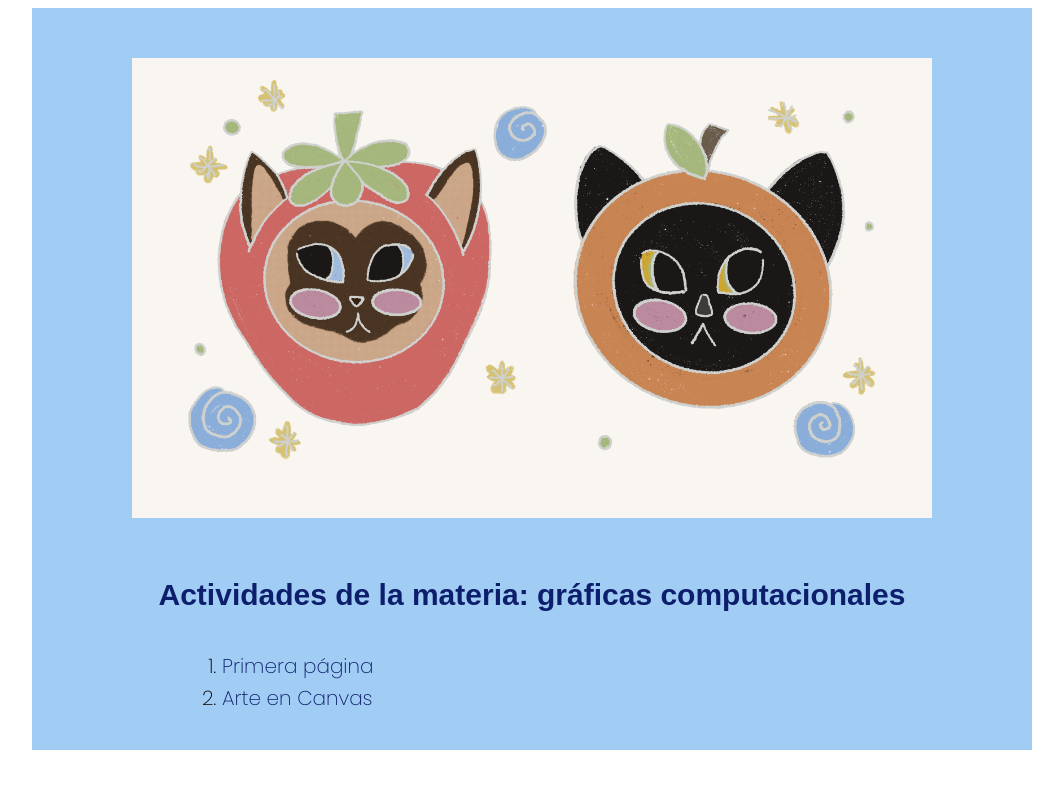
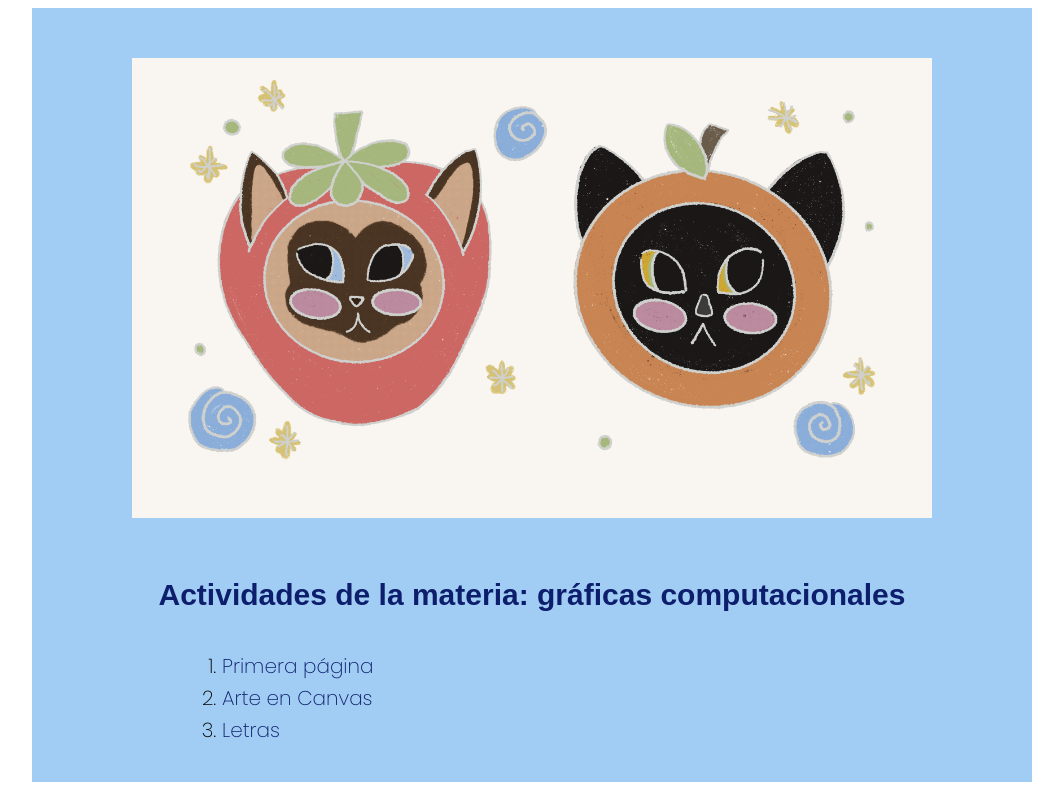
Before and after one commit to zero-onlin3/graficas_compclass, a plain HTML site: page index.html in a window 1280 px wide. Shown: the whole page, without its empty margins (108-1171 px from the left). Drawn offline with Linux system fonts and the light colour scheme; a web font is replaced by a local one.

Commit message:
index.html

```diff
--- a/index.html
+++ b/index.html
@@ -65,6 +65,7 @@
         <ol class="list">
             <li><a href="pag01/act_02.html"> Primera página</a></li>
             <li><a href="canvas01/canvas.html"> Arte en Canvas</a></li>
+            <li><a href="letras01/letras.html"> Letras </a></li>
         </ol>
         <br>
         <br>
```
